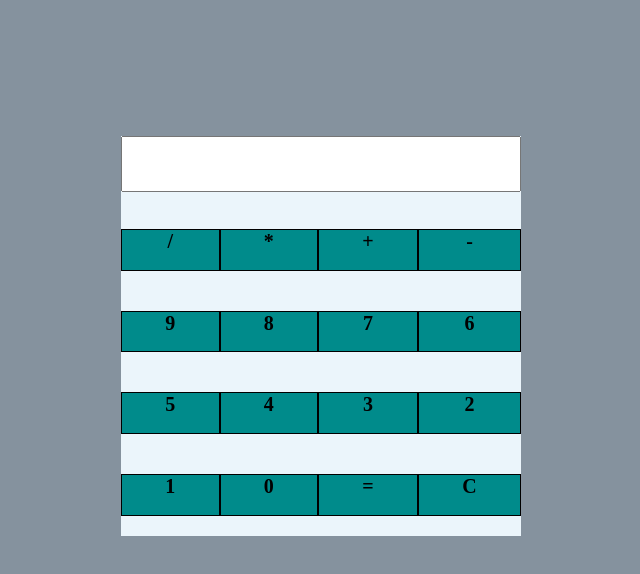
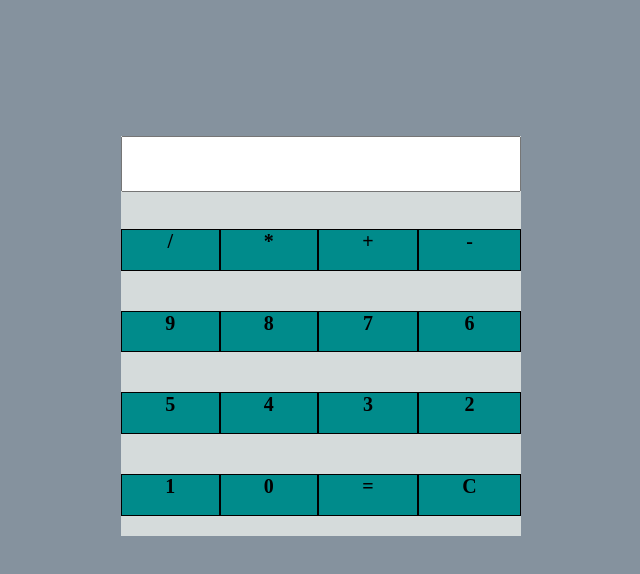
Before and after one commit to nikhil-parate/calculator, a plain HTML site: page index.html in a window 1280 px wide. Shown: the whole page, without its empty margins (319-959 px from the left). Drawn offline with Linux system fonts and the light colour scheme.

Commit message:
Update calculator.css

```diff
--- a/calculator.css
+++ b/calculator.css
@@ -3,7 +3,7 @@
     height: 400px;
     width: 400px;
     border-style: 1px solid;
-    background-color: #EBF5FB;
+    background-color: #D5DBDB;
 }
 #inn {
     height: 50px;
```
